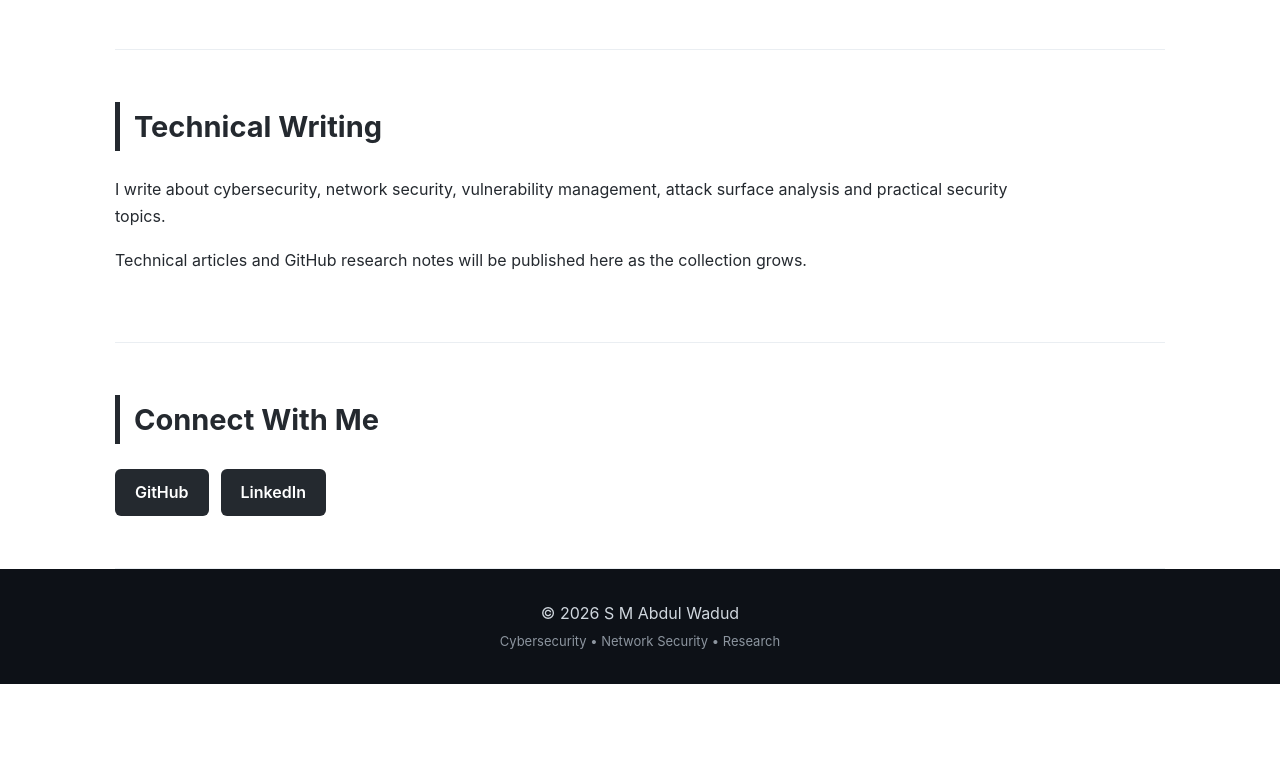
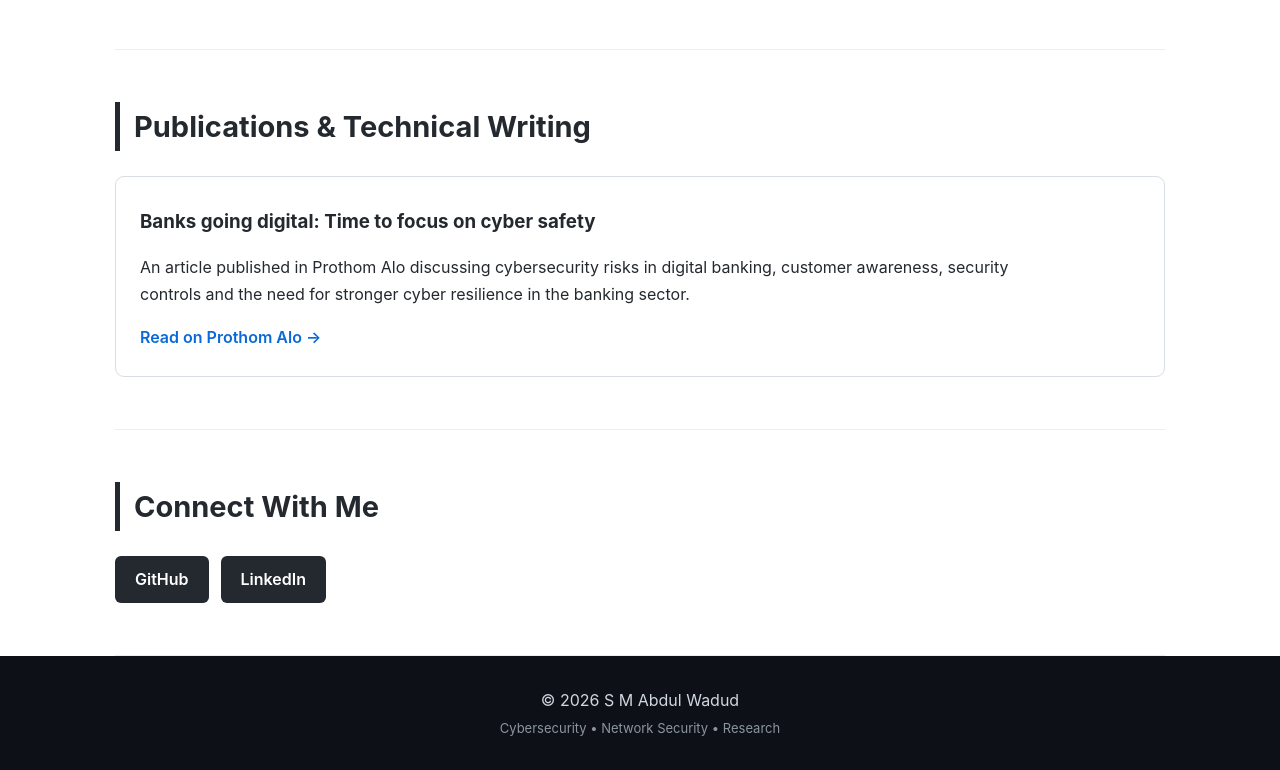
Before and after one commit to smwadud/smwadud.github.io, a plain HTML site: page index.html in a window 1280 px wide. Shown: the part 3056-3826 px from the top of the page. Before the commit the page ends 3740 px from the top, so only its background shows below. Drawn offline with Linux system fonts and the light colour scheme.

Commit message:
Revise technical writing section and add article card
Updated section heading and added a new article card with details about cybersecurity in digital banking.

```diff
--- a/index.html
+++ b/index.html
@@ -329,22 +329,30 @@
 
 <section id="writing">
 
-  <h2>Technical Writing</h2>
+  <h2>Publications & Technical Writing</h2>
 
-  <p>
-    I write about cybersecurity, network security,
-    vulnerability management, attack surface analysis
-    and practical security topics.
-  </p>
+  <div class="cards">
 
-  <p>
-    Technical articles and GitHub research notes will be
-    published here as the collection grows.
-  </p>
+    <div class="card project-card">
+
+      <h3>Banks going digital: Time to focus on cyber safety</h3>
+
+      <p>
+        An article published in Prothom Alo discussing cybersecurity
+        risks in digital banking, customer awareness, security controls
+        and the need for stronger cyber resilience in the banking sector.
+      </p>
+
+      <a href="https://en.prothomalo.com/opinion/op-ed/vjas26ic6k"
+         target="_blank">
+        Read on Prothom Alo →
+      </a>
+
+    </div>
+
+  </div>
 
 </section>
-
-
 <section id="contact">
 
   <h2>Connect With Me</h2>
```
